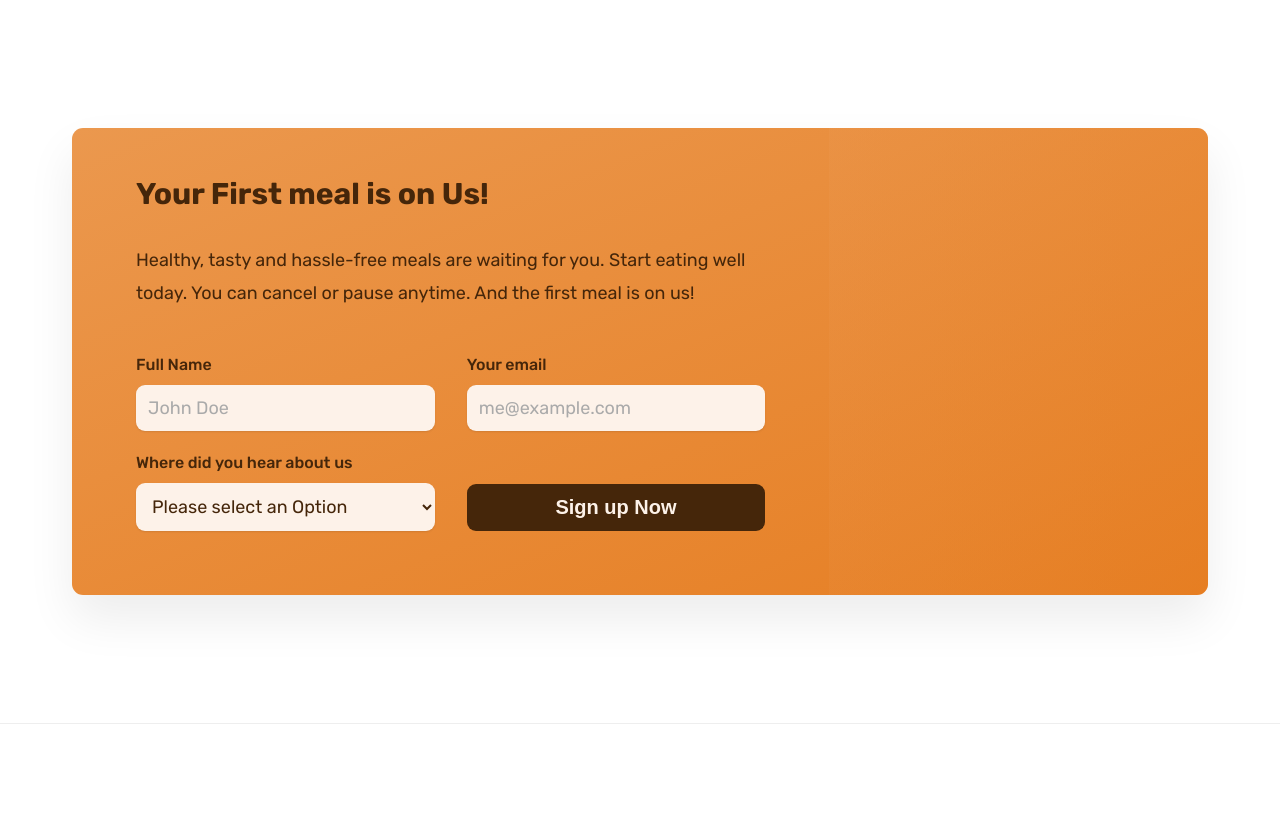
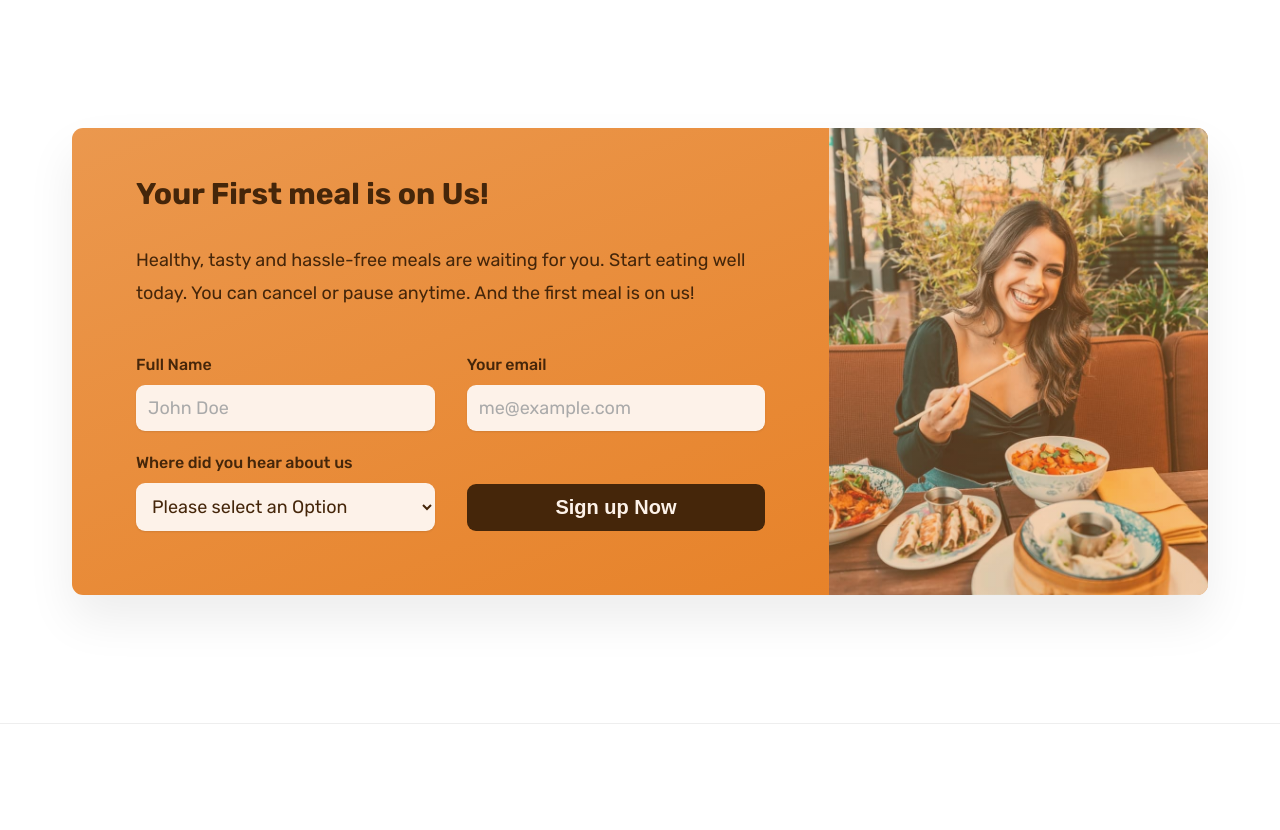
Before and after one commit to opagenshi/omni_food_project, a plain HTML site: page index.html in a window 1280 px wide. Shown: the part 6460-7290 px from the top of the page. Drawn offline with nearby package versions, Linux system fonts and the light colour scheme; some packages are replaced by stand-ins of ours; a script that the page names is missing.

Commit message:
Update style.css

```diff
--- a/css/style.css
+++ b/css/style.css
@@ -634,7 +634,7 @@
 
 
 .cta--img--box{
-    background-image:linear-gradient(to right bottom,rgba(235, 151, 78, 0.35) ,rgba(230, 125, 34, 0.35) ), url(..img/eating.jpg);
+    background-image:linear-gradient(to right bottom,rgba(235, 151, 78, 0.35) ,rgba(230, 125, 34, 0.35) ), url(../img/eating.jpg);
     background-size: cover;
     background-position: center;
 }
```
